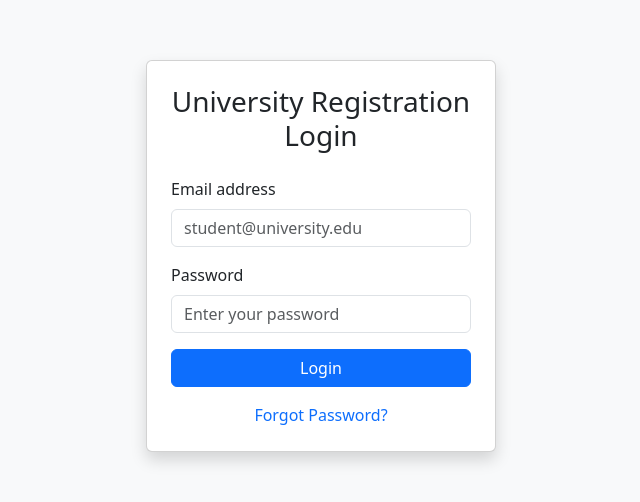
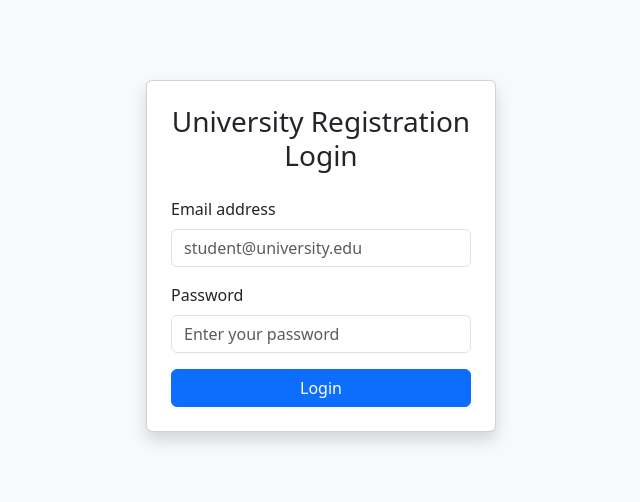
Before and after one commit to EmpathyYT/registration-portal-front-end, a React (Vite) app: page / in a window 1280 px wide. Shown: the part 144-646 px from the top of the page, without its empty margins (319-959 px from the left). Built offline with nearby package versions, Linux system fonts and the light colour scheme.

Commit message:
remove forget password section

```diff
--- a/src/pages/LogIn.tsx
+++ b/src/pages/LogIn.tsx
@@ -46,12 +46,6 @@ const LogIn = () => {
           </button>
         </form>
 
-        <div className="mt-3 text-center">
-          <a href="/forgot-password" className="text-decoration-none">
-            Forgot Password?
-          </a>
-        </div>
-
       </div>
     </div>
   )
```
